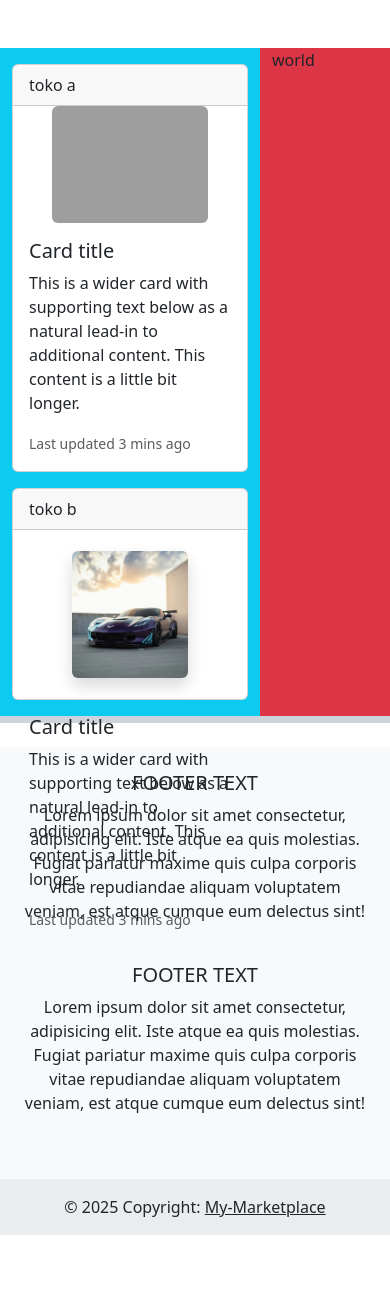
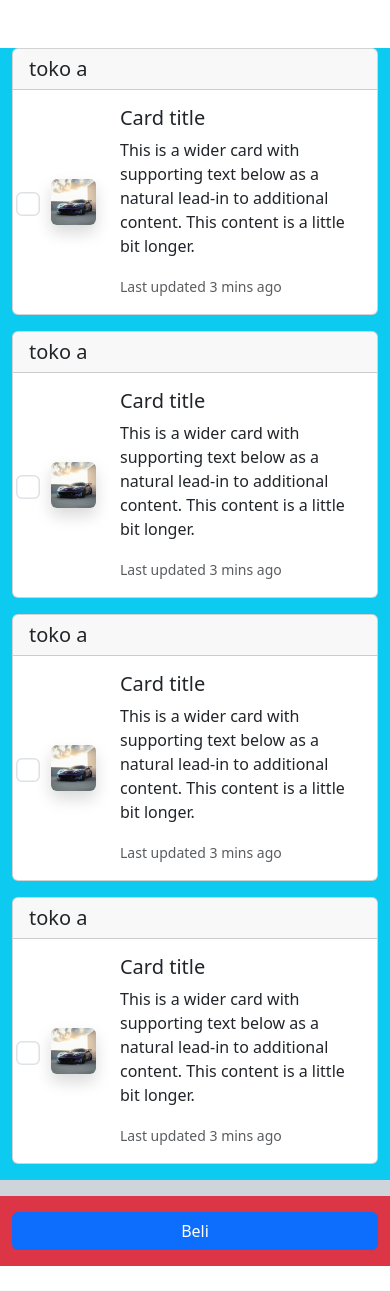
Before and after one commit to ilhamtkj/my-marketplace, a CodeIgniter 4 app: the page made by app/Views/pages/cart.php in a window 390 px wide. Shown: the part 132-1423 px from the top of the page. Before the commit the page ends 1367 px from the top, so only its background shows below. Run offline with PHP 8.4 and a stand-in for CodeIgniter, Linux system fonts and the light colour scheme; the template is opened without the code that fills it, so the values that code supplies are empty; some libraries are stand-ins or nearby versions; grey boxes are pictures that could not be loaded.

Commit message:
edit cart and add readme

```diff
--- a/app/Views/pages/cart.php
+++ b/app/Views/pages/cart.php
@@ -4,47 +4,109 @@
 
     <div class="container bg-dark-subtle mt-5" style="min-height: 80vh">
         <div class="row">
-            <div class="col-8 bg-info">
+            <div class="col-lg-8 bg-info">
                 <!-- card -->
-                <div class="card mb-3 mt-3">
-                    <div class="card-header">toko a</div>
+                <div class="card mb-3">
+                    <div class="card-header">
+                        <h5 class="card-title m-0">toko a</h5>
+                    </div>
                     <div class="row g-0">
-                        <div class="col-md-4 d-flex align-items-center justify-content-center">
-                            <div class="col-8">
-                                <img src="/img/porsche.jpg" class="img-fluid rounded" alt="...">
+                        <div class="col-1 d-flex align-items-center justify-content-center">
+                            <input class="form-check-input" style="transform: scale(1.5)" type="checkbox">
+                        </div>
+                        <div class="col-2 d-flex justify-content-center align-items-center">
+                            <div class="ratio ratio-1x1 w-75">
+                                <img src="/img/corvette.jpg" class="object-fit-cover rounded shadow" alt="">
                             </div>
                         </div>
-                        <div class="col-md-8">
+                        <div class="col-9">
                             <div class="card-body">
                                 <h5 class="card-title">Card title</h5>
-                                <p class="card-text">This is a wider card with supporting text below as a natural lead-in to additional content. This content is a little bit longer.</p>
-                                <p class="card-text"><small class="text-body-secondary">Last updated 3 mins ago</small></p>
+                                <p class="card-text">This is a wider card with supporting text below as a natural
+                                    lead-in to additional content. This content is a little bit longer.</p>
+                                <p class="card-text"><small class="text-body-secondary">Last updated 3 mins ago</small>
+                                </p>
                             </div>
                         </div>
                     </div>
                 </div>
                 <div class="card mb-3">
-                    <div class="card-header">toko b</div>
-                    <div class="row g-0"  style="height: 20vh">
-                        <div class="col-md-4 h-100 d-flex justify-content-center align-items-center">
-                            <img src="/img/corvette.jpg" class="h-75 w-50 object-fit-cover rounded shadow" alt="">
+                    <div class="card-header">
+                        <h5 class="card-title m-0">toko a</h5>
+                    </div>
+                    <div class="row g-0">
+                        <div class="col-1 d-flex align-items-center justify-content-center">
+                            <input class="form-check-input" style="transform: scale(1.5)" type="checkbox">
                         </div>
-                        <div class="col-md-8">
+                        <div class="col-2 d-flex justify-content-center align-items-center">
+                            <div class="ratio ratio-1x1 w-75">
+                                <img src="/img/corvette.jpg" class="object-fit-cover rounded shadow" alt="">
+                            </div>
+                        </div>
+                        <div class="col-9">
                             <div class="card-body">
                                 <h5 class="card-title">Card title</h5>
-                                <p class="card-text">This is a wider card with supporting text below as a natural lead-in to additional content. This content is a little bit longer.</p>
-                                <p class="card-text"><small class="text-body-secondary">Last updated 3 mins ago</small></p>
+                                <p class="card-text">This is a wider card with supporting text below as a natural
+                                    lead-in to additional content. This content is a little bit longer.</p>
+                                <p class="card-text"><small class="text-body-secondary">Last updated 3 mins ago</small>
+                                </p>
+                            </div>
+                        </div>
+                    </div>
+                </div>
+                <div class="card mb-3">
+                    <div class="card-header">
+                        <h5 class="card-title m-0">toko a</h5>
+                    </div>
+                    <div class="row g-0">
+                        <div class="col-1 d-flex align-items-center justify-content-center">
+                            <input class="form-check-input" style="transform: scale(1.5)" type="checkbox">
+                        </div>
+                        <div class="col-2 d-flex justify-content-center align-items-center">
+                            <div class="ratio ratio-1x1 w-75">
+                                <img src="/img/corvette.jpg" class="object-fit-cover rounded shadow" alt="">
+                            </div>
+                        </div>
+                        <div class="col-9">
+                            <div class="card-body">
+                                <h5 class="card-title">Card title</h5>
+                                <p class="card-text">This is a wider card with supporting text below as a natural
+                                    lead-in to additional content. This content is a little bit longer.</p>
+                                <p class="card-text"><small class="text-body-secondary">Last updated 3 mins ago</small>
+                                </p>
+                            </div>
+                        </div>
+                    </div>
+                </div>
+                <div class="card mb-3">
+                    <div class="card-header">
+                        <h5 class="card-title m-0">toko a</h5>
+                    </div>
+                    <div class="row g-0">
+                        <div class="col-1 d-flex align-items-center justify-content-center">
+                            <input class="form-check-input" style="transform: scale(1.5)" type="checkbox">
+                        </div>
+                        <div class="col-2 d-flex justify-content-center align-items-center">
+                            <div class="ratio ratio-1x1 w-75">
+                                <img src="/img/corvette.jpg" class="object-fit-cover rounded shadow" alt="">
+                            </div>
+                        </div>
+                        <div class="col-9">
+                            <div class="card-body">
+                                <h5 class="card-title">Card title</h5>
+                                <p class="card-text">This is a wider card with supporting text below as a natural
+                                    lead-in to additional content. This content is a little bit longer.</p>
+                                <p class="card-text"><small class="text-body-secondary">Last updated 3 mins ago</small>
+                                </p>
                             </div>
                         </div>
                     </div>
                 </div>
             </div>
-            <div class="col-4 bg-danger">
-                <p>world</p>
+            <div class="col-lg-4 mt-3 mt-lg-0 bg-danger">
+                <button class="btn btn-primary w-100 my-3 sticky-lg-top" style="top: 10vh">Beli</button>
             </div>
         </div>
     </div>
 
-
-
 <?= $this->endSection('content'); ?>
```
Also changed, not shown: README copy.md (deleted, +0 -1 lines), app/Views/pages/home.php (+4 -4 lines), README.md (added), 1 other file.
